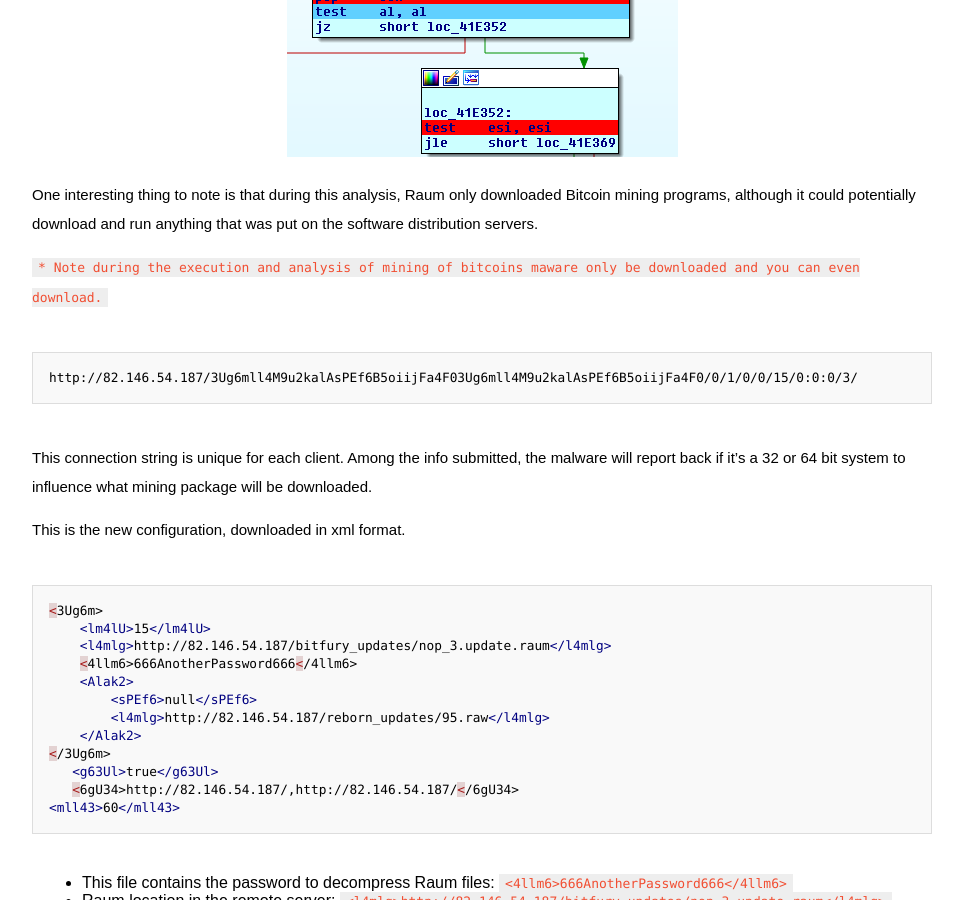
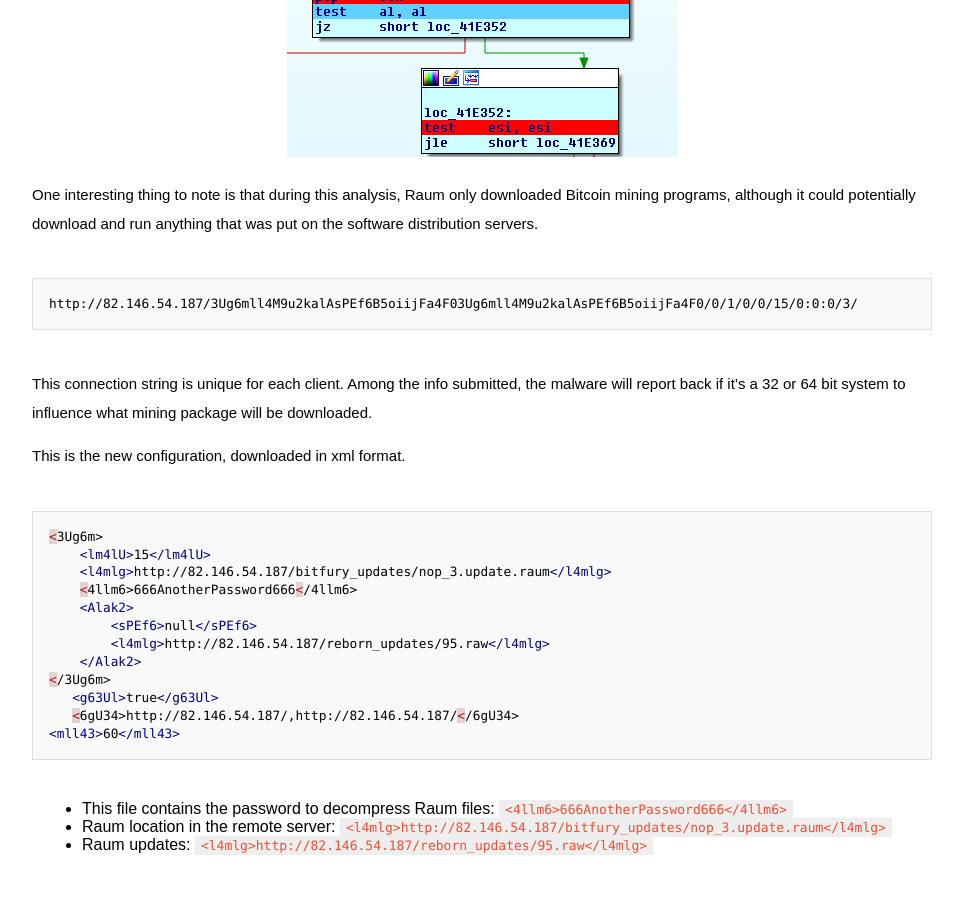
Before and after one commit to mlwre/mlwre.github.io, a Jekyll site: the page built from _posts/2016-10-05-Raum.md, in a window 1280 px wide and 900 px high, scrolled down 8172 px. Shown: the whole window, without its empty margins (158-1121 px from the left). Built offline with Jekyll 4.4.1, drawn with Linux system fonts in a browser that asks for light colours; some web fonts are replaced.

Commit message:
Update 2016-10-05-Raum.md

````diff
--- a/_posts/2016-10-05-Raum.md
+++ b/_posts/2016-10-05-Raum.md
@@ -190,8 +190,6 @@ Raum will then call `DownloadConfigAndUpdates` to keep itself updated, and answe
 </p>
 
 One interesting thing to note is that during this analysis, Raum only downloaded Bitcoin mining programs, although it could potentially download and run anything that was put on the software distribution servers.
-
-`* Note during the execution and analysis of mining of bitcoins maware only be downloaded and you can even download.`
 
 ```
 http://82.146.54.187/3Ug6mll4M9u2kalAsPEf6B5oiijFa4F03Ug6mll4M9u2kalAsPEf6B5oiijFa4F0/0/1/0/0/15/0:0:0/3/
````
